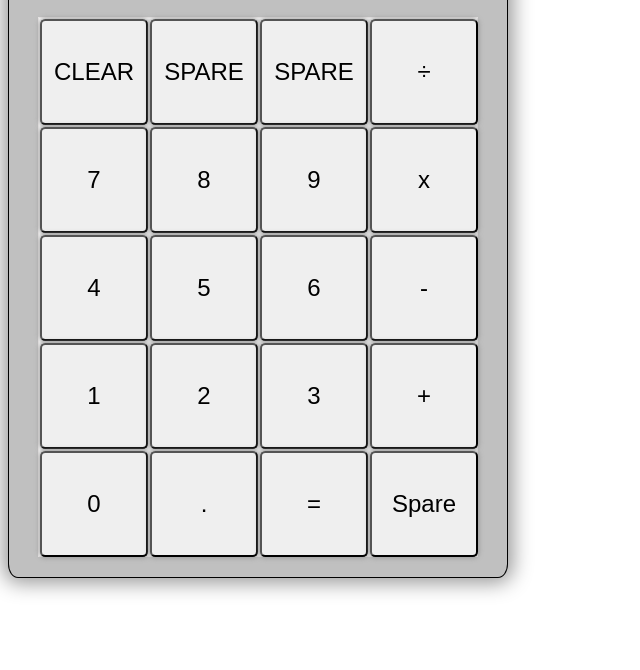
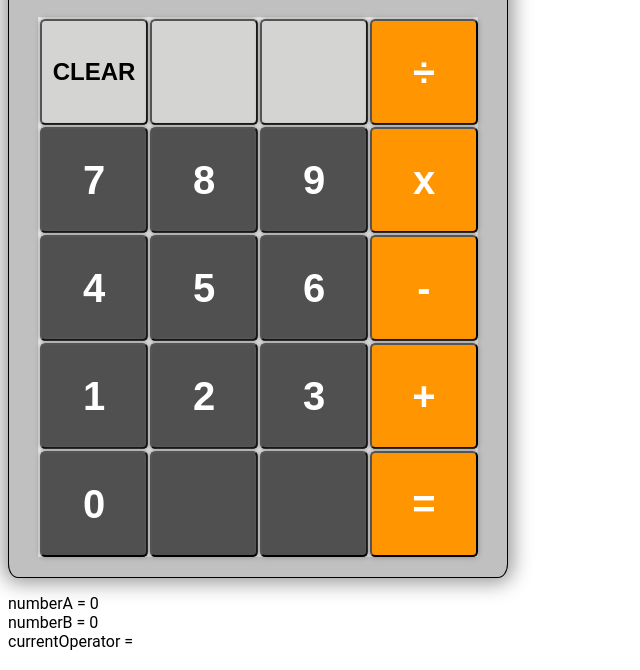
Before and after one commit to AaronChallinor/calc, a plain HTML site: page index.html in a window 1280 px wide. Shown: the part 130-800 px from the top of the page, without its empty margins (0-640 px from the left). Drawn offline with Linux system fonts and the light colour scheme.

Commit message:
Mouse & numpad input mapped to display.
Max length set on the display.
Clear clears the display and all variables.
Debug section add to front end to check variable status.

```diff
--- a/index.html
+++ b/index.html
@@ -12,32 +12,47 @@
     <div class="container">
         <div class="calc-frame">
             <div class="calc-display">
-                <p id="display-text">54311011</p></div>
+                <p id="display-text"></p></div>
             <div class="button-frame">
+
+             <!-- <button id="spare1">SPARE</button>
+             <button id="spare2">SPARE</button>   -->
+
              <button id="clear">CLEAR</button>
-             <button id="spare1">SPARE</button>
-             <button id="spare2">SPARE</button>
-             <button id="÷">÷</button>
-             <button id="7">7</button>
-             <button id="8">8</button>
-             <button id="9">9</button>
-             <button id="x">x</button>
-             <button id="4">4</button>
-             <button id="5">5</button>
-             <button id="6">6</button>
-             <button id="-">-</button>
-             <button id="1">1</button>
-             <button id="2">2</button>
-             <button id="3">3</button>
-             <button id="+">+</button>
-             <button id="0">0</button>
-             <button id=".">.</button>
-             <button id="=">=</button>
-             <button id="spare3">Spare</button>
+             <button id="empty1"></button>
+             <button id="empty2"></button>
+             <button id="divide">÷</button>
+             <button id="7" class="number">7</button>
+             <button id="8" class="number">8</button>
+             <button id="9" class="number">9</button>
+             <button id="times">x</button>
+
+             <button id="4" class="number">4</button>
+             <button id="5" class="number">5</button>
+             <button id="6" class="number">6</button>
+             <button id="minus">-</button>
+
+             <button id="1" class="number">1</button>
+             <button id="2" class="number">2</button>
+             <button id="3" class="number">3</button>
+             <button id="plus">+</button>
+
+             <button id="0" class="number">0</button>
+             <button id="empty3"></button>
+             <button id="empty4"></button>
+
+
+
+             <button id="equals">=</button>
+             <!-- <button id="spare3">Spare</button>  -->
             </div>
 
 
         </div>
+        <p></p>
+        <p></p>
+        <p></p>
+        <div id ="debug"> </div>
        </div>
 
 
--- a/script.js
+++ b/script.js
@@ -1,3 +1,104 @@
+//Next Steps:
+//Set operator variable on symbol press
+//Set numberB AFTER symbol press
+//Trigger operate fucntions on equals press using a, b, and operator variables
+
+
+let numberA = 0;
+let numberB = 0;
+let currentOperator = "";
+displayText = document.getElementById("display-text");
+displayText.innerText = "0";
+buttons = Array.from(document.getElementsByTagName("button"));
+
+let debugArea=document.getElementById("debug");
+
+let intervalId = window.setInterval(function(){
+    debugArea.innerText=(`numberA = ${numberA}
+    numberB = ${numberB}
+    currentOperator = ${currentOperator}`);
+    /// call your function here
+  }, 500);
+
+
+
+//Keyboard Stuff
+
+//Display and set numberA value
+document.addEventListener("keyup",(e)=> {
+    console.log(e.key);
+
+    if (displayText.innerText === "0"){
+        displayText.innerText = ""
+    }
+
+    if (displayText.innerText.length > 17){
+        return;
+    }
+
+    if (e.key >=0 &&  e.key <=9){
+
+
+    displayText.innerText += e.key;
+    numberA = parseInt(displayText.innerText);
+    console.log(`numberA is ${numberA}`);
+
+}})
+
+//Clear display, numberA, numberB & currentOperator
+
+document.addEventListener("keyup",(e)=> {
+        if (e.key==="Delete"){clearAll();
+        }
+    } )
+
+
+////////////////////////////////////////////////////////////////
+
+//Mouse Stuff
+buttons.forEach(button => {
+    button.addEventListener("click",() =>{
+        displaySetA(button);
+    } )
+});
+
+//Display and set numberA value
+function displaySetA(button){if (button.classList.contains("number")){
+    if (displayText.innerText === "0"){
+        displayText.innerText = ""
+    }
+
+    if (displayText.innerText.length > 17){
+        return;
+    }
+
+   displayText.innerText += button.textContent;
+   numberA = parseInt(displayText.innerText);
+   console.log(`numberA is ${numberA}`);
+}
+
+}
+
+
+//Clear display, numberA, numberB & currentOperator
+buttons.forEach(button => {
+    button.addEventListener("click",() =>{
+        if (button.id==="clear"){clearAll();
+        }
+    } )
+});
+
+function clearAll(){
+
+    displayText.innerText ="0";
+    numberA = "0";
+    numberB = "0";
+    currentOperator = "";
+}
+
+
+
+
 
 function add(num1,num2){
 console.log(`The answer is ${num1 + num2}`);
--- a/style.css
+++ b/style.css
@@ -1,5 +1,6 @@
 html {
     box-sizing: border-box;
+    font-family: 'Roboto', sans-serif;
   }
 
   *, *:before, *:after {
@@ -44,13 +45,48 @@ html {
   }
 
   button {
-    font-size: 24px;
+    font-size: 40px;
+    font-weight: bolder;
     margin: 1px;
     -moz-box-shadow:0 0 5px 1px #999;
     -webkit-box-shadow: 0 0 5px 1px #999;
     border-radius: 5%;
+    background-color: #505050;
+    color: white;
 
   }
+
+  #divide,
+ #times,
+ #minus,
+#equals,
+#plus
+  {
+
+    background-color: #FF9500 !important;
+    font-size: 40px;
+
+  }
+
+  #clear,#empty1,#empty2
+  {
+
+    background-color: #D4D4D2 !important;
+    font-weight: bolder;
+    color: black;
+
+  }
+
+  #clear
+  {
+
+    font-size: 24px;
+
+  }
+
+
+
+
 
   .button-frame {
     background-color: white;
```
